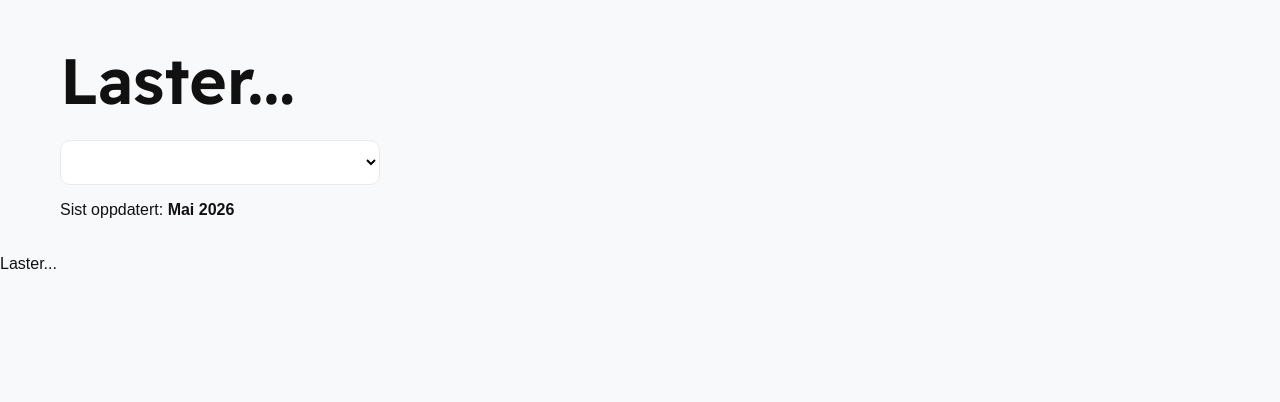
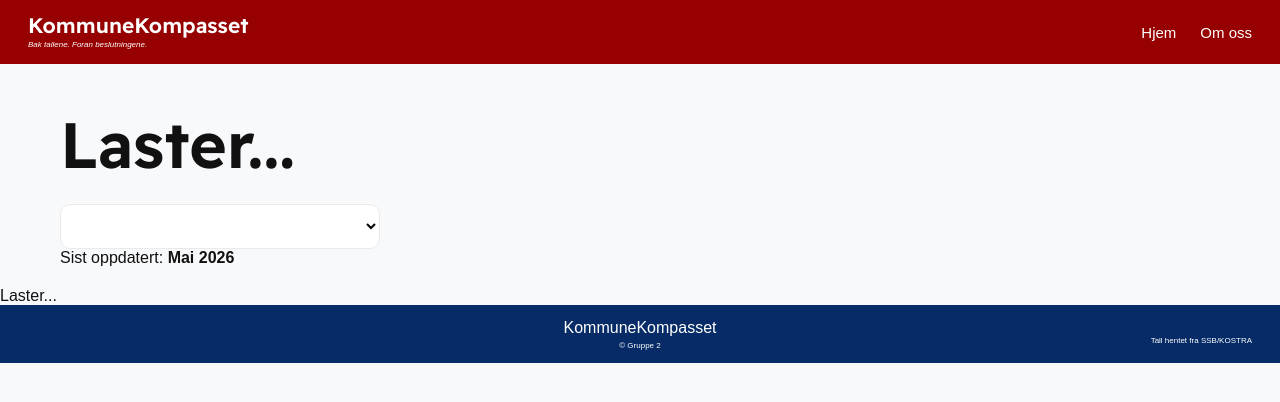
Before and after one commit to isabel-lopes-12/Module3_MIX114_Gruppe2, a plain HTML site: page detaljegrafer/indexDetalje.html in a window 1280 px wide. Drawn offline with nearby package versions, Linux system fonts and the light colour scheme; no server answers.

Commit message:
lå til navbar + footer fra korse
lå til navbar + footer fra korse

```diff
--- a/detaljegrafer/indexDetalje.html
+++ b/detaljegrafer/indexDetalje.html
@@ -11,6 +11,26 @@
     <link href="https://fonts.googleapis.com/css2?family=Inter:wght@400;500;600&family=Readex+Pro:wght@500;600&display=swap" rel="stylesheet">
 </head>
 <body>
+
+    <!-- Headeren er toppen av nettsiden -->
+<header class="site-header">
+
+  <!-- Venstre del av headeren med logo og tekst -->
+  <div class="header-left">
+
+    <!-- Teksten ved siden av logoen -->
+    <div class="brand-text">
+      <h1>KommuneKompasset</h1>
+      <p>Bak tallene. Foran beslutningene.</p>
+    </div>
+  </div>
+
+  <!-- Navigasjonsmenyen til høyre i headeren -->
+  <nav class="nav-menu">
+    <a href="index.html" class="nav-link">Hjem</a>
+    <a href="om-oss.html" class="nav-link">Om oss</a>
+  </nav>
+</header>
 
     <header>
         <h1 id="title">Laster...</h1>
@@ -37,6 +57,26 @@
 
 </main>
 
+
+<!-- Footeren er bunnen av nettsiden -->
+<footer class="site-footer">
+
+  <!-- Midtstilt innhold i footeren -->
+  <div class="footer-center">
+
+    <!-- Logo og navn i footeren -->
+    <div class="footer-brand">
+      <span>KommuneKompasset</span>
+    </div>
+
+    <!-- Gruppeinformasjon -->
+    <p>© Gruppe 2</p>
+  </div>
+
+  <!-- Tekst helt til høyre i footeren -->
+  <p class="footer-source">Tall hentet fra SSB/KOSTRA</p>
+</footer>
+
 <script src="scriptDetalje.js"></script>
 </body>
 </html>
--- a/detaljegrafer/styleDetalje.css
+++ b/detaljegrafer/styleDetalje.css
@@ -34,6 +34,92 @@
     --radius-md: 10px;
     --radius-lg: 12px;
     }
+
+
+    /* Fjerner standard margin og padding fra alle elementer */
+* {
+  box-sizing: border-box;
+  margin: 0;
+  padding: 0;
+}
+
+/* Grunnstil for hele nettsiden */
+body {
+  font-family: Arial, Helvetica, sans-serif;
+  background-color: #ffffff;
+  color: #111;
+}
+
+
+/* HEADER */
+
+
+/* Selve headeren øverst på siden */
+.site-header {
+  width: 100%;
+  height: 64px;
+  background-color: #970000; /* Mørkerød farge slik som i Figma */
+  display: flex; /* Legger innholdet på én linje */
+  align-items: center; /* Midtstiller innholdet vertikalt */
+  justify-content: space-between; /* Plasserer logo til venstre og meny til høyre */
+  padding: 0 28px; /* Luft på venstre og høyre side */
+}
+
+/* Området med logo og tekst */
+.header-left {
+  display: flex;
+  align-items: center;
+  gap: 12px; /* Avstand mellom logo og tekst */
+}
+
+/* Størrelse på logoen i headeren */
+.logo {
+  width: 42px;
+  height: 42px;
+  object-fit: contain; /* Sørger for at logoen ikke blir strukket */
+}
+
+/* Tittelen KommuneKompasset */
+.brand-text h1 {
+  color: #ffffff;
+  font-size: 21px;
+  font-weight: 700;
+  line-height: 1;
+}
+
+/* Slagordet under tittelen */
+.brand-text p {
+  color: #ffffff;
+  font-size: 8px;
+  margin-top: 4px;
+  font-style: italic;
+}
+
+/* Navigasjonsmenyen */
+.nav-menu {
+  display: flex;
+  align-items: center;
+  gap: 24px; /* Avstand mellom Hjem og Om oss */
+}
+
+/* Lenker i menyen */
+.nav-link {
+  color: #ffffff;
+  text-decoration: none; /* Fjerner understrek på lenkene */
+  font-size: 15px;
+  font-weight: 500;
+  transition: opacity 0.2s ease; /* Gir myk hover-effekt */
+}
+
+/* Når man holder musepekeren over lenkene */
+.nav-link:hover {
+  opacity: 0.75;
+}
+
+/* Aktiv side i menyen */
+.nav-link.active {
+  font-weight: 700;
+}
 
     body {
     font-family: var(--font-body);
@@ -163,3 +249,95 @@ select:focus {
     color: var(--color-text-muted);
     line-height: 1.6;
 }
+
+
+/* FOOTER */
+
+
+/* Selve footeren nederst på siden */
+.site-footer {
+  width: 100%;
+  height: 58px;
+  background-color: #062b66; /* Mørk blå farge slik som i Figma */
+  color: #ffffff;
+  position: relative; /* Gjør at teksten til høyre kan plasseres absolutt */
+  display: flex;
+  align-items: center;
+  justify-content: center;
+}
+
+/* Innholdet som ligger i midten av footeren */
+.footer-center {
+  text-align: center;
+}
+
+/* Logo og navn i footeren */
+.footer-brand {
+  display: flex;
+  align-items: center;
+  justify-content: center;
+  gap: 6px;
+  font-size: 11px;
+}
+
+/* Mindre logo i footeren */
+.footer-logo {
+  width: 20px;
+  height: 20px;
+  object-fit: contain;
+}
+
+/* Copyright-tekst under logoen */
+.footer-center p {
+  font-size: 8px;
+  margin-top: 4px;
+}
+
+/* Teksten til høyre i footeren */
+.footer-source {
+  position: absolute;
+  right: 28px;
+  bottom: 18px;
+  font-size: 8px;
+  color: #ffffff;
+}
+
+
+/* RESPONSIV DESIGN */
+
+
+/* Denne delen gjør header og footer bedre på små skjermer */
+@media (max-width: 600px) {
+
+  /* Headeren blir høyere og innholdet legges under hverandre */
+  .site-header {
+    height: auto;
+    padding: 14px 18px;
+    flex-direction: column;
+    gap: 12px;
+  }
+
+  /* Litt mindre avstand mellom menylenkene på mobil */
+  .nav-menu {
+    gap: 18px;
+  }
+
+  /* Litt mindre tittel på mobil */
+  .brand-text h1 {
+    font-size: 19px;
+  }
+
+  /* Footeren får mer luft og tilpasser seg mobil */
+  .site-footer {
+    height: auto;
+    padding: 16px 18px;
+    flex-direction: column;
+    gap: 8px;
+  }
+
+  /* Kildeteksten flyttes fra høyre side til normal plassering på mobil */
+  .footer-source {
+    position: static;
+    font-size: 8px;
+  }
+}
```
